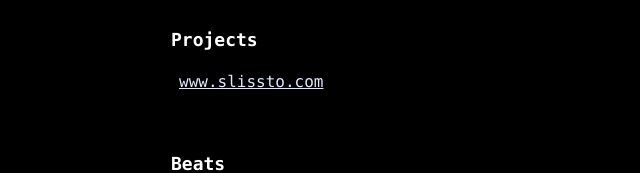
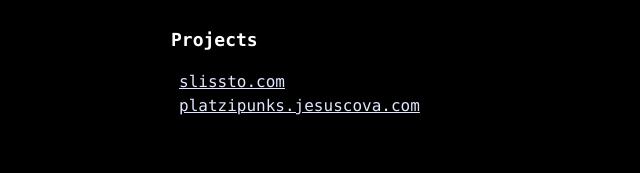
Before and after one commit to jesuscovam/jesuscova.com, a Next.js app: page / in a window 1280 px wide. Shown: the part 386-559 px from the top of the page, without its empty margins (349-989 px from the left). Built offline with nearby package versions, Linux system fonts and the light colour scheme.

Commit message:
link a platzipunks

```diff
--- a/components/code.tsx
+++ b/components/code.tsx
@@ -7,7 +7,11 @@ interface IProject {
 const projects: IProject[] = [
   {
     name: 'Slissto',
-    url: 'https://www.slissto.com',
+    url: 'https://slissto.com',
+  },
+  {
+    name: 'PlatziPunks',
+    url: 'https://platzipunks.jesuscova.com',
   },
 ]
 
```
